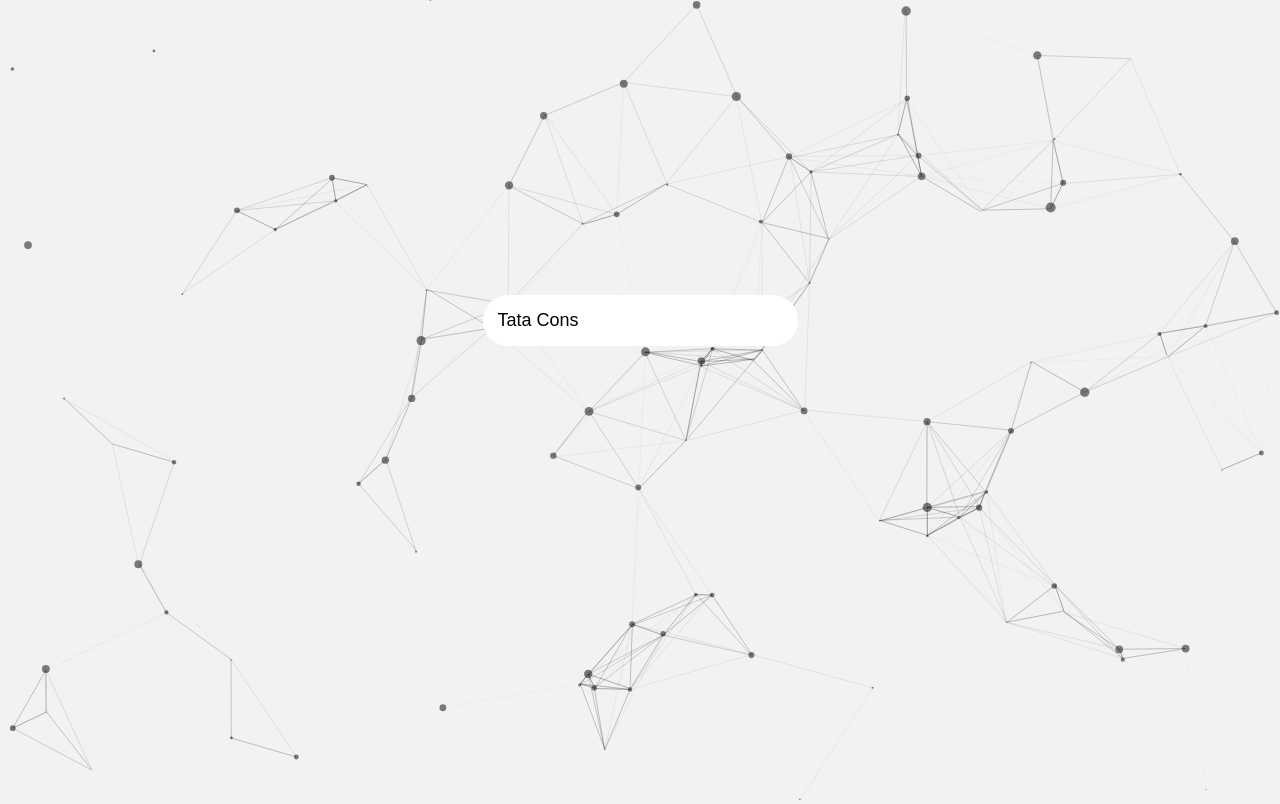
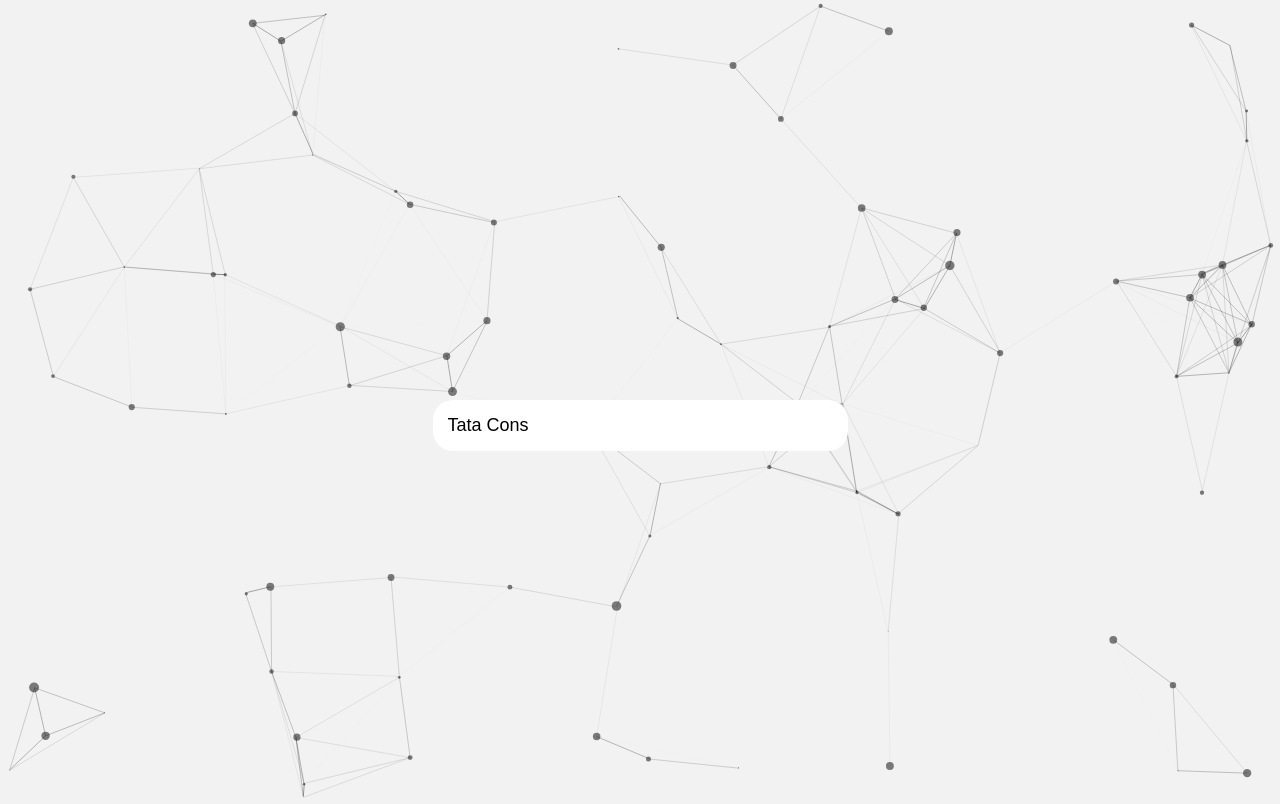
Before and after one commit to AmitJ2005/Market_Pulse_Analyzer-Web_Application, a Flask app: page / in a window 1280 px wide. Run offline with Flask 3, Linux system fonts and the light colour scheme.

Commit message:
size of search bar increase and put downside

```diff
--- a/static/app.js
+++ b/static/app.js
@@ -16,10 +16,10 @@
   {
     "particles": {
       "number": {
-        "value": 80,
+        "value": 50,
         "density": {
           "enable": true,
-          "value_area": 800
+          "value_area": 600
         }
       },
       "color": {
@@ -69,7 +69,7 @@
       },
       "move": {
         "enable": true,
-        "speed": 6,
+        "speed": 4,
         "direction": "none",
         "random": false,
         "straight": false,
@@ -109,10 +109,10 @@
           "speed": 3
         },
         "repulse": {
-          "distance": 200
+          "distance": 170
         },
         "push": {
-          "particles_nb": 4
+          "particles_nb": 2
         },
         "remove": {
           "particles_nb": 2
--- a/static/styles.css
+++ b/static/styles.css
@@ -9,7 +9,6 @@
   font-family: Arial, sans-serif;
   margin: 0;
   display: flex;
-  align-items: center;
   justify-content: center;
   height: 80vh;
   background-color: #f2f2f2;
@@ -19,13 +18,14 @@
   position: relative;
   display: inline-block;
   z-index: 1;
+  margin-top: 400px;
 }
 
 #searchInput {
   padding: 15px;
-  padding-right: 50px;
+  padding-right: 150px;
   border: none;
-  border-radius: 25px;
+  border-radius: 20px;
   font-size: 18px;
   width: 250px;
   outline: none;
@@ -59,7 +59,7 @@
   padding: 0;
   margin: 0;
   position: absolute;
-  width: 410px;
+  width: 513px;
   background-color: #fff;
   box-shadow: 0 4px 8px rgba(0, 0, 0, 0.2);
   border-radius: 8px;
```
